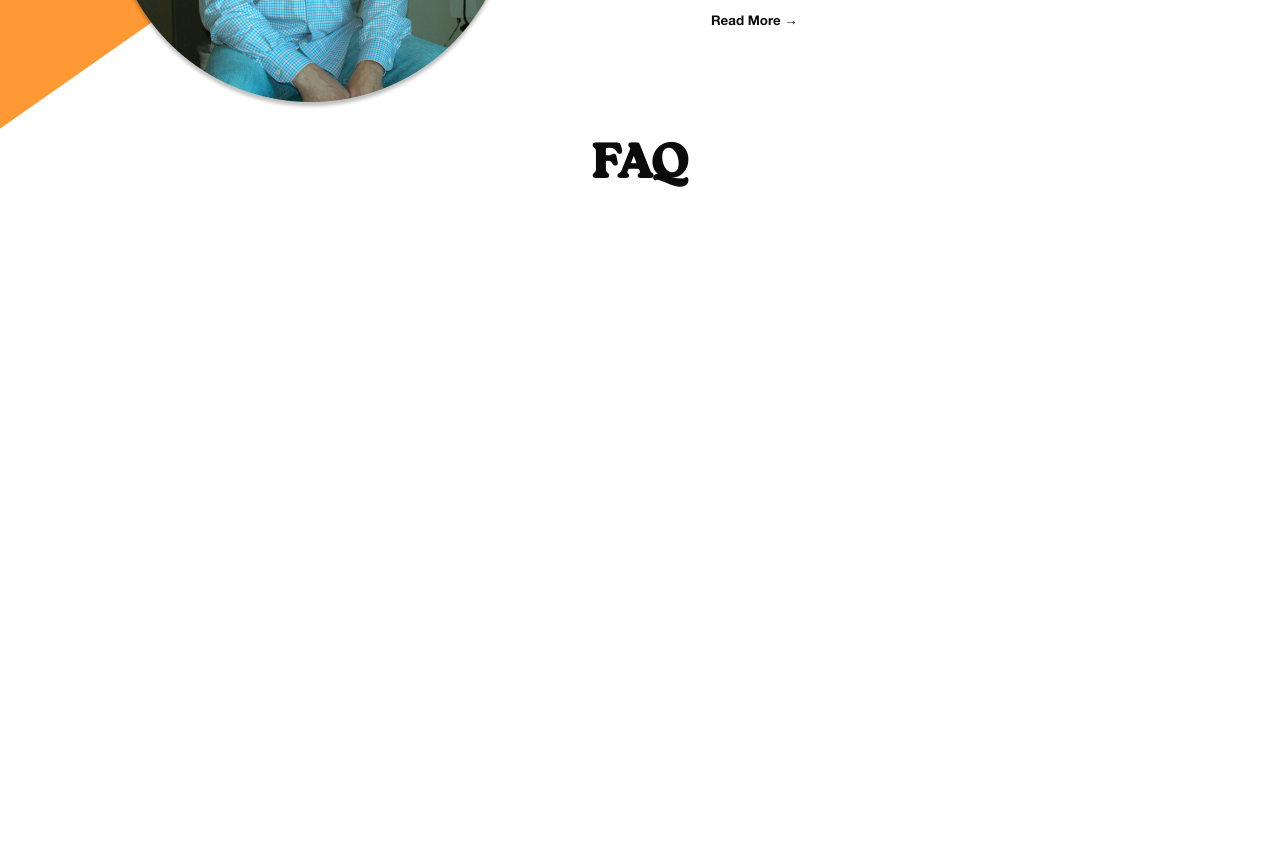
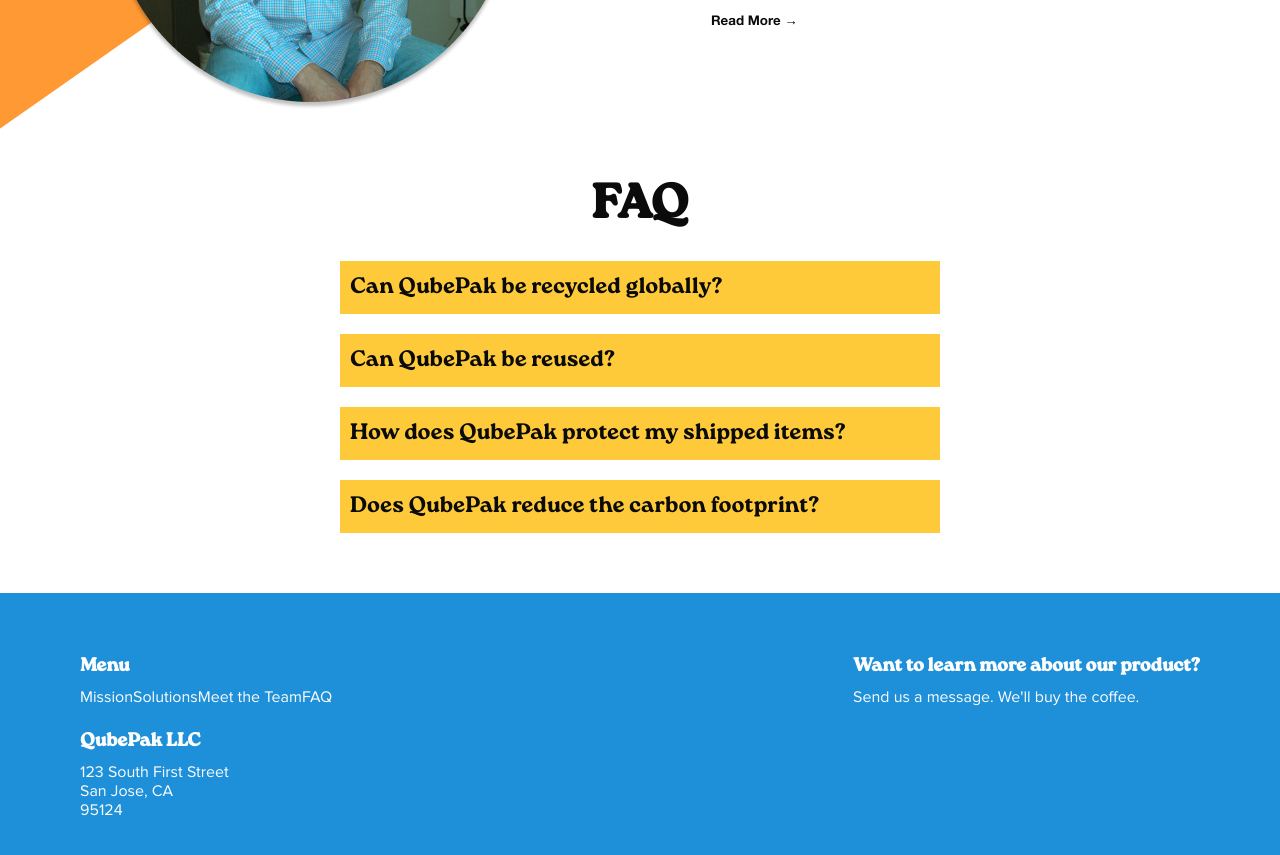
Before and after one commit to lfranckx/qubepak, a React (Create React App) app: page / in a window 1280 px wide. Shown: the part 4300-5155 px from the top of the page. Before the commit the page ends 4501 px from the top, so only its background shows below. Built offline with nearby package versions, Linux system fonts and the light colour scheme.

Commit message:
finish faq / start footer

```diff
--- a/src/components/App.js
+++ b/src/components/App.js
@@ -1,15 +1,19 @@
 import '../styles/App.scss';
 import React from 'react';
 import { Routes, Route } from 'react-router-dom';
+import Header from '../components/Header';
 
 import Home from '../routes/Home';
+import Footer from './Footer';
 
 function App() {
   return (
     <div id="app">
+      <Header />
       <Routes>
         <Route path='/' element={<Home/>} />
       </Routes>
+      <Footer />
     </div>
   );
 }
--- a/src/components/FAQ.js
+++ b/src/components/FAQ.js
@@ -4,8 +4,29 @@
     return (
         <>
             <section id='faq' className='page-width'>
-                <h2>FAQ</h2>
+                <div className='content-wrap'>
+                    <h2>FAQ</h2>
 
+                    <div className='accordion'>
+                        <div className='question'>Can QubePak be recycled globally?</div>
+                        <div className='answer'>Absolutely! QubePak is designed with sustainability in mind. It is crafted from materials that are recyclable in accordance with global standards. Wherever you are in the world, you can rest assured knowing that your QubePak packaging can be responsibly recycled, contributing to a greener planet.</div>
+                    </div>
+
+                    <div className='accordion'>
+                        <div className='question'>Can QubePak be reused?</div>
+                        <div className='answer'>Yes, indeed! QubePak's robust and innovative design not only ensures the safe delivery of your items but also allows for reuse. Its sturdy construction means that it can be repurposed for multiple uses, helping to extend its lifecycle and reduce the demand for new packaging materials.</div>
+                    </div>
+
+                    <div className='accordion'>
+                        <div className='question'>How does QubePak protect my shipped items?</div>
+                        <div className='answer'>QubePak protects your shipped items through its unique suspension and retention system. The system involves placing the item in the center of the hypercube or tesseract design, ensuring it is securely held and suspended, reducing the risk of damage during transit.</div>
+                    </div>
+
+                    <div className='accordion'>
+                        <div className='question'>Does QubePak reduce the carbon footprint?</div>
+                        <div className='answer'>Indeed, it does! QubePak's environmentally-friendly design significantly contributes to reducing the carbon footprint. By eliminating the need for additional packaging materials like loose-fill, air pillows, and dunnage, QubePak helps cut down waste production. Furthermore, its recyclable, repulpable, and reusable features mean fewer resources are used in its production and disposal, leading to a reduction in greenhouse gas emissions. QubePak embodies a commitment to sustainability and a smaller carbon footprint, supporting the journey towards a greener, more sustainable future.</div>
+                    </div>
+                </div>
             </section>
         </>
     )
--- /dev/null
+++ b/src/components/Footer.js
@@ -0,0 +1,41 @@
+import '../styles/Footer.scss';
+import React from 'react';
+import { Link } from 'react-scroll';
+import { Formik, Form, Field, ErrorMessage } from 'formik';
+
+export default function Footer() {
+    return (
+        <>
+            <footer id='footer'>
+                <div className='page-width content-wrap flex row'>
+                    <div className='column left'>
+                        <div className='footer-menu'>
+                            <h3>Menu</h3>
+                            <Link to='mission'>Mission</Link>
+                            <Link to='solutions'>Solutions</Link>
+                            <Link to='team'>Meet the Team</Link>
+                            <Link to='faq'>FAQ</Link>
+                        </div>
+
+                        <div className='footer-address'>
+                            <h3>QubePak LLC</h3>
+                            <p>123 South First Street</p>
+                            <p>San Jose, CA</p>
+                            <p>95124</p>
+                        </div>
+                    </div>
+
+                    <div className='column right'>
+                        <h3>Want to learn more about our product?</h3>
+                        <p>Send us a message. We'll buy the coffee.</p>
+                        <Formik>
+                            <Form id='footer-contact'>
+
+                            </Form>
+                        </Formik>
+                    </div>
+                </div>
+            </footer>
+        </>
+    )
+}
--- a/src/routes/Home.js
+++ b/src/routes/Home.js
@@ -1,6 +1,5 @@
 import '../styles/Home.scss';
 import React from 'react';
-import Header from '../components/Header';
 import Mission from '../components/Mission';
 import Details from '../components/Details';
 import Team from '../components/Team';
@@ -9,8 +8,6 @@
 export default function Home() {
     return (
         <>
-            <Header />
-
             <div className='main-wrap'>
                 <main id='main'>
                     <Mission />
--- a/src/styles/App.scss
+++ b/src/styles/App.scss
@@ -5,6 +5,7 @@
   -webkit-box-sizing: border-box;
           box-sizing: border-box;
   color: $black;
+  transition: all ease-in-out .32s;
 }
 
 body {
--- /dev/null
+++ b/src/styles/Footer.scss
@@ -0,0 +1,27 @@
+@import './_vars';
+
+#footer {
+    width: 100%;
+    background: $p1;
+    padding: 60px;
+
+    .flex {
+        align-items: baseline;
+    }
+
+    h3 {
+        color: $white;
+        font-family: $f3;
+        margin-bottom: 8px;
+    }
+
+    a, p {
+        color: $white;
+        margin-bottom: 0;
+        line-height: 1.2;
+    }
+
+    .footer-menu {
+        margin-bottom: 20px;
+    }
+}
--- a/src/styles/Home.scss
+++ b/src/styles/Home.scss
@@ -64,4 +64,39 @@
         font-size: $largest-text;
         text-align: center;
     }
+
+    .content-wrap {
+        text-align: left;
+        margin: auto;
+        padding: 40px 0;
+    }
+
+    .accordion {
+        max-width: 600px;
+        width: 100%;
+        margin: 20px auto;
+
+        .question {
+            font-family: $f3;
+            font-size: 1.4rem;
+            padding: 10px;
+            width: 100%;
+            background: $p2;
+            cursor: pointer;
+
+            &:hover {
+                background: $black;
+                color: $p2;
+            }
+        }
+
+        .answer {
+            padding: 20px;
+            width: 100%;
+            border: solid 2px $p2;
+            background: none;
+            line-height: 1.5;
+            display: none;
+        }
+    }
 }
```
